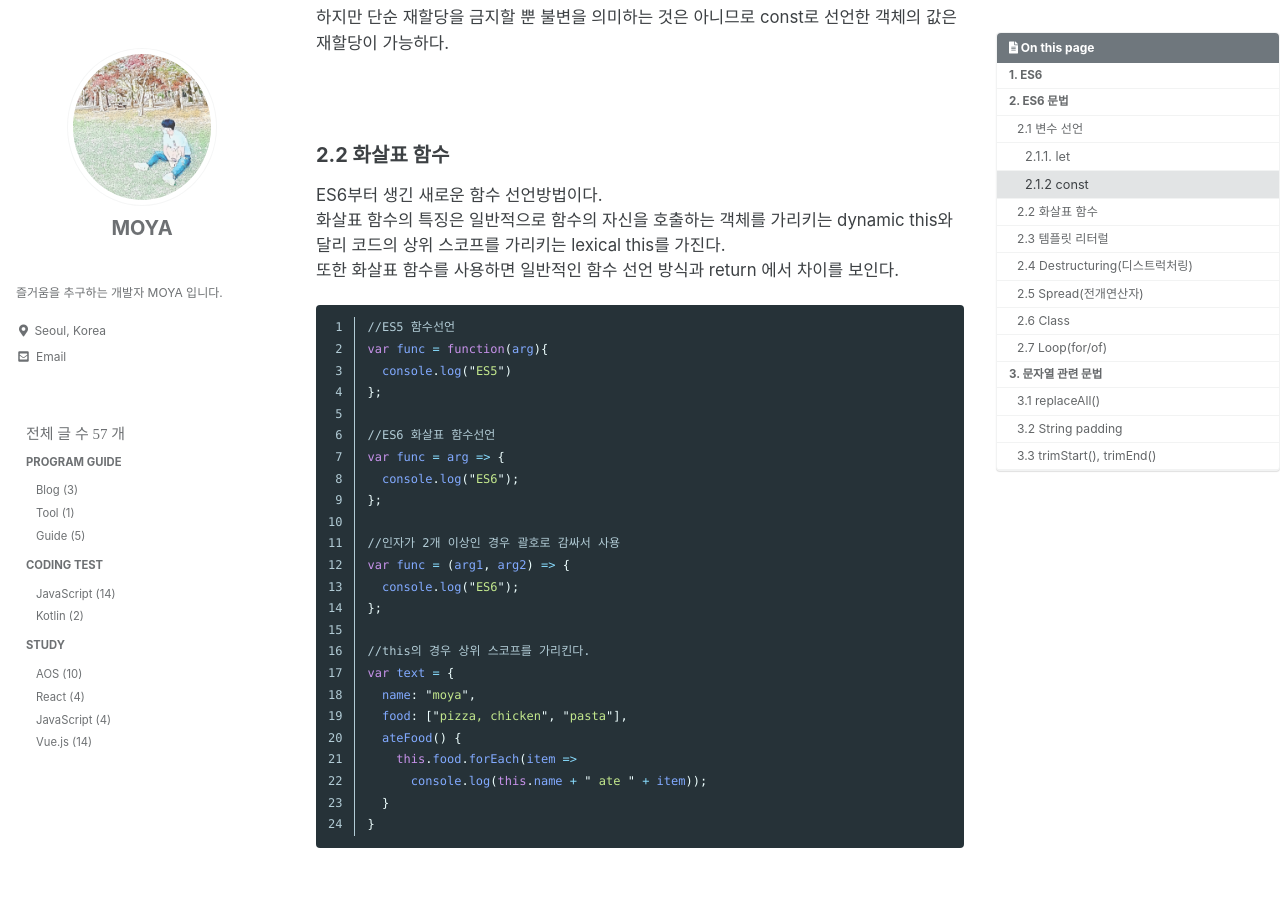
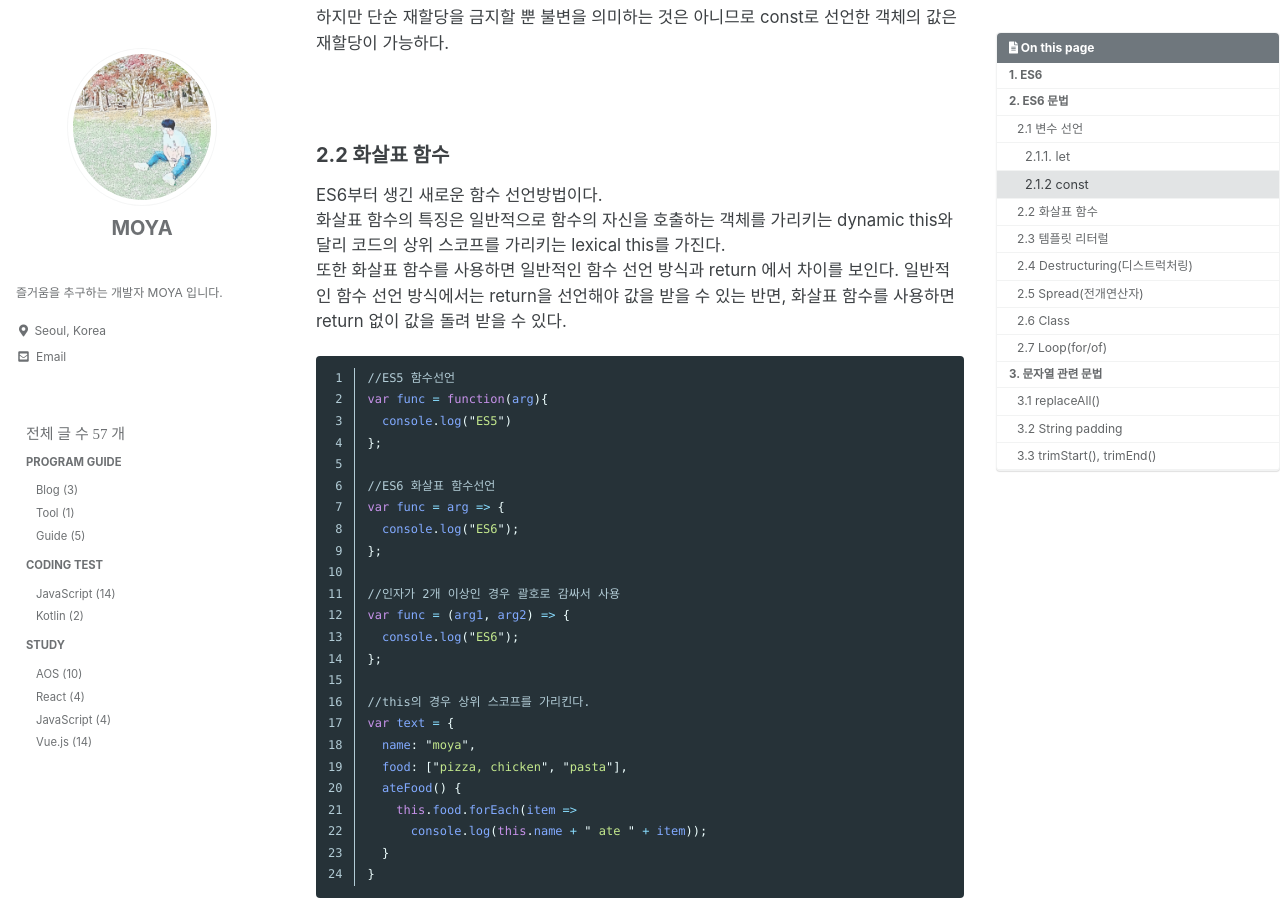
Before and after one commit to kdc7140/kdc7140.github.io, a Jekyll site: the page built from _posts/study/2022-07-29-javaScript001.md, in a window 1280 px wide and 900 px high, scrolled down 1743 px. Built offline with Jekyll 4.4.1, drawn with Linux system fonts in a browser that asks for light colours; cached includes are drawn as plain includes; some web fonts are replaced.

Commit message:
arrow function content rearrange

````diff
--- a/_posts/study/2022-07-29-javaScript001.md
+++ b/_posts/study/2022-07-29-javaScript001.md
@@ -84,7 +84,7 @@ const의 경우에도 역시 중복선언이 불가능하지만 let과 다르게
 
 ES6부터 생긴 새로운 함수 선언방법이다.<br/> 화살표 함수의 특징은 일반적으로 함수의 자신을 호출하는 객체를 가리키는 dynamic this와 달리
 코드의 상위 스코프를 가리키는 lexical this를 가진다.<br/>
-또한 화살표 함수를 사용하면 일반적인 함수 선언 방식과 return 에서 차이를 보인다.
+또한 화살표 함수를 사용하면 일반적인 함수 선언 방식과 return 에서 차이를 보인다. 일반적인 함수 선언 방식에서는 return을 선언해야 값을 받을 수 있는 반면, 화살표 함수를 사용하면 return 없이 값을 돌려 받을 수 있다.
 
 ```javascript
 //ES5 함수선언
````
